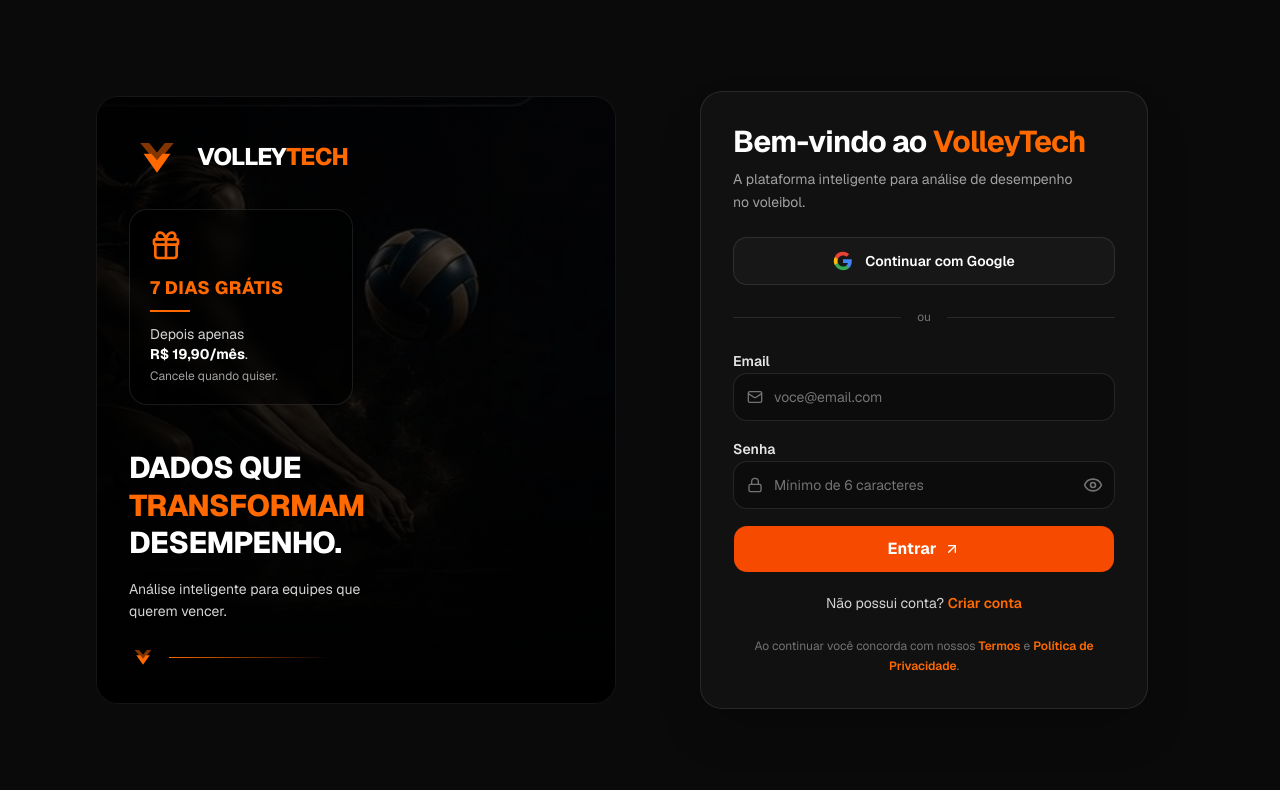
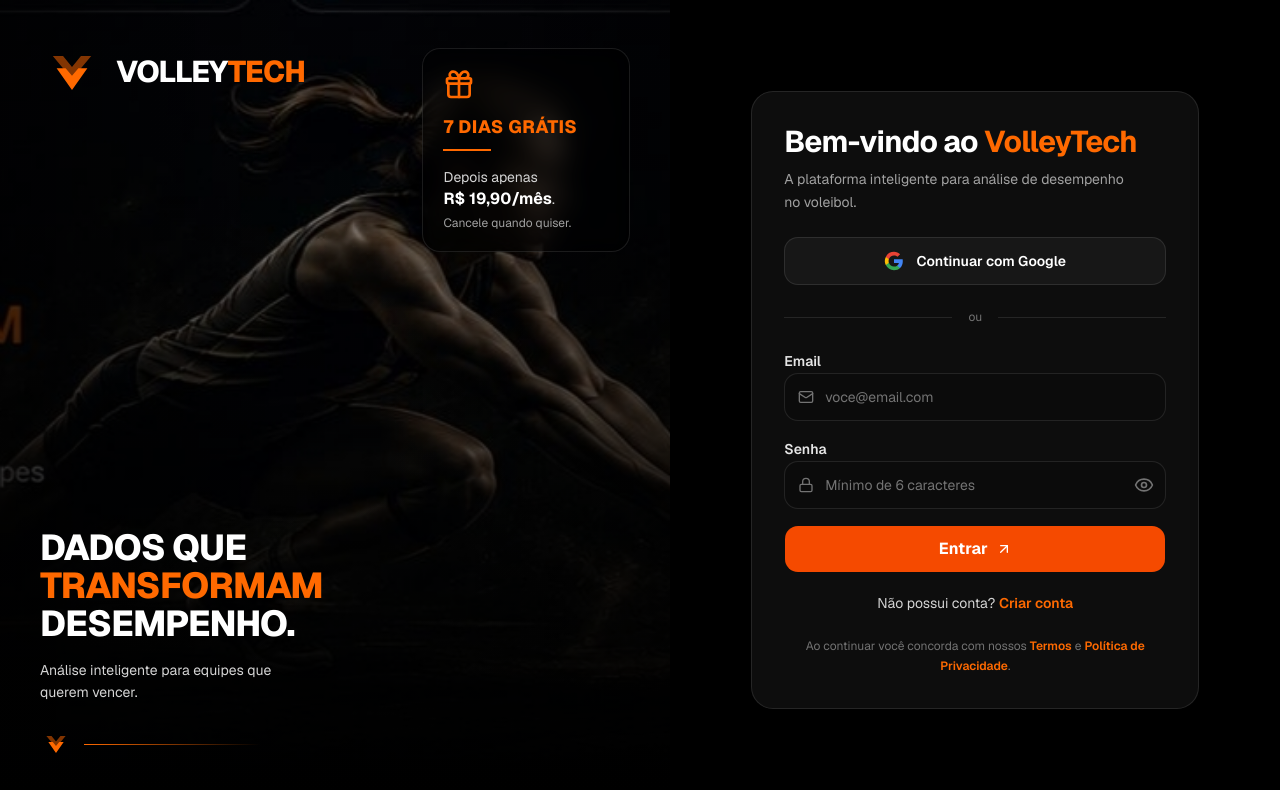
Before and after one commit to lukinhazribeiro/Volley-tech, a Next.js app: page / in a window 1280 px wide. Shown: the top 790 px of the page. Built offline with nearby package versions, Linux system fonts and the light colour scheme; no server answers.

Commit message:
feat: update login screen layout and styling changes
Co-authored-by: lukinhazribeiro <244985295+lukinhazribeiro@users.noreply.github.com>

```diff
--- a/components/hub/login-screen.tsx
+++ b/components/hub/login-screen.tsx
@@ -73,43 +73,45 @@ export function LoginScreen() {
   }
 
   return (
-    <main className="min-h-screen bg-[#0a0a0b] text-white">
-      <div className="mx-auto grid min-h-screen max-w-6xl grid-cols-1 items-center gap-8 px-5 py-8 lg:grid-cols-2 lg:gap-12 lg:px-8">
+    <main className="min-h-screen bg-black text-white">
+      <div className="grid min-h-screen grid-cols-1 lg:grid-cols-[1.1fr_1fr]">
         {/* Painel visual */}
-        <section className="relative hidden overflow-hidden rounded-3xl border border-white/5 bg-neutral-950 lg:block lg:min-h-[38rem]">
+        <section className="relative hidden overflow-hidden bg-neutral-950 lg:block">
           <img
             src="/images/hub-highlight.jpg"
             alt=""
             aria-hidden="true"
-            className="absolute inset-0 h-full w-full object-cover object-right opacity-80"
+            className="absolute inset-0 h-full w-full object-cover object-center"
           />
-          <div className="absolute inset-0 bg-gradient-to-t from-black via-black/50 to-black/30" />
-          <div className="absolute inset-0 bg-gradient-to-r from-black/70 to-transparent" />
+          <div className="absolute inset-0 bg-gradient-to-t from-black via-black/40 to-black/20" />
+          <div className="absolute inset-0 bg-gradient-to-r from-black/60 via-transparent to-black/40" />
 
           {/* Logo */}
-          <div className="relative flex items-center gap-3 p-8">
-            <VolleyTechLogo className="h-14 w-14 text-orange-500" />
-            <span className="text-2xl font-extrabold tracking-tight">
+          <div className="absolute left-10 top-10 flex items-center gap-3">
+            <VolleyTechLogo className="h-16 w-16 text-orange-500" />
+            <span className="text-3xl font-extrabold tracking-tight">
               VOLLEY<span className="text-orange-500">TECH</span>
             </span>
           </div>
 
           {/* Selo de trial */}
-          <div className="absolute left-8 top-28 w-56 rounded-2xl border border-white/10 bg-black/50 p-5 backdrop-blur-sm">
+          <div className="absolute right-10 top-12 w-52 rounded-2xl border border-white/10 bg-black/40 p-5 backdrop-blur-md">
             <Gift className="h-8 w-8 text-orange-500" aria-hidden="true" />
             <p className="mt-3 text-lg font-extrabold uppercase tracking-wide text-orange-500">
               {TRIAL_DAYS} dias grátis
             </p>
-            <span className="mt-2 block h-0.5 w-10 bg-orange-500" />
-            <p className="mt-3 text-sm text-neutral-300">
-              Depois apenas <span className="font-bold text-white">{formatPrice()}/mês</span>.
+            <span className="mt-2 block h-0.5 w-12 bg-orange-500" />
+            <p className="mt-4 text-sm text-neutral-300">
+              Depois apenas
+              <br />
+              <span className="text-base font-bold text-white">{formatPrice()}/mês</span>.
             </p>
             <p className="mt-1 text-xs text-neutral-400">Cancele quando quiser.</p>
           </div>
 
           {/* Chamada inferior */}
-          <div className="absolute inset-x-0 bottom-0 p-8">
-            <h2 className="text-3xl font-extrabold leading-tight tracking-tight">
+          <div className="absolute inset-x-0 bottom-0 p-10">
+            <h2 className="text-4xl font-extrabold leading-[1.05] tracking-tight">
               DADOS QUE
               <br />
               <span className="text-orange-500">TRANSFORMAM</span>
@@ -119,16 +121,17 @@ export function LoginScreen() {
             <p className="mt-4 max-w-xs text-sm leading-relaxed text-neutral-300 text-pretty">
               Análise inteligente para equipes que querem vencer.
             </p>
-            <div className="mt-5 flex items-center gap-3">
-              <VolleyTechLogo className="h-7 w-7 text-orange-500" />
-              <span className="h-px w-40 bg-gradient-to-r from-orange-500 to-transparent" />
+            <div className="mt-6 flex items-center gap-3">
+              <VolleyTechLogo className="h-8 w-8 text-orange-500" />
+              <span className="h-px w-44 bg-gradient-to-r from-orange-500 to-transparent" />
             </div>
           </div>
         </section>
 
         {/* Painel do formulário */}
-        <section className="w-full">
+        <section className="flex w-full items-center justify-center px-5 py-10 sm:px-8">
           {/* Logo (apenas mobile) */}
+          <div className="w-full max-w-md">
             <div className="mb-8 flex items-center justify-center gap-3 lg:hidden">
               <VolleyTechLogo className="h-12 w-12 text-orange-500" />
               <span className="text-xl font-extrabold tracking-tight">
@@ -136,7 +139,7 @@ export function LoginScreen() {
               </span>
             </div>
 
-          <div className="mx-auto w-full max-w-md rounded-3xl border border-white/10 bg-neutral-900/60 p-7 shadow-2xl sm:p-8">
+            <div className="w-full rounded-3xl border border-white/10 bg-neutral-900/60 p-7 shadow-2xl sm:p-8">
             <h1 className="text-2xl font-bold tracking-tight sm:text-3xl">
               Bem-vindo ao <span className="text-orange-500">VolleyTech</span>
             </h1>
@@ -273,6 +276,7 @@ export function LoginScreen() {
               <span className="font-semibold text-orange-500">Política de Privacidade</span>.
             </p>
             </div>
+          </div>
         </section>
       </div>
     </main>
```
Lines whose indentation alone changed are shown as unchanged.
